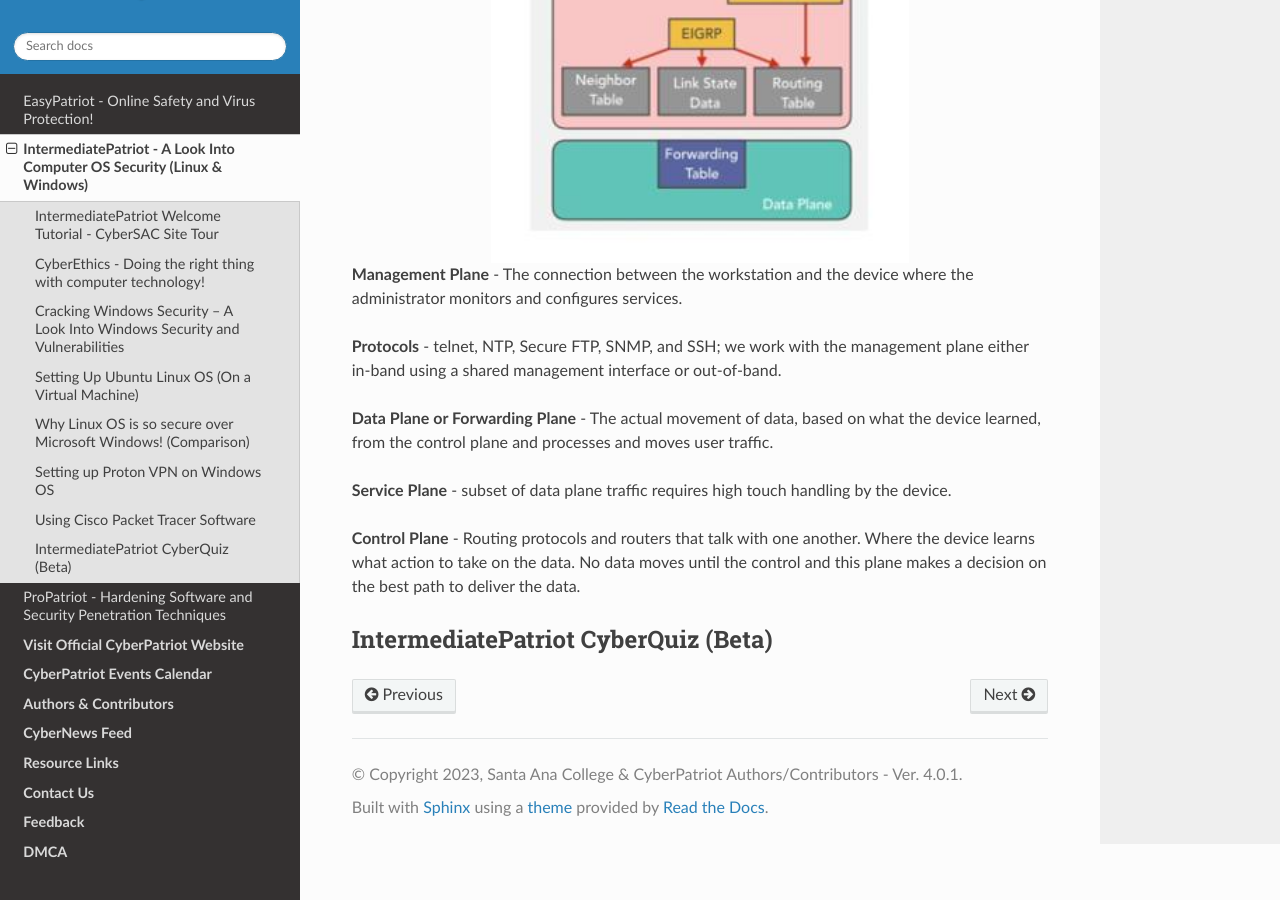
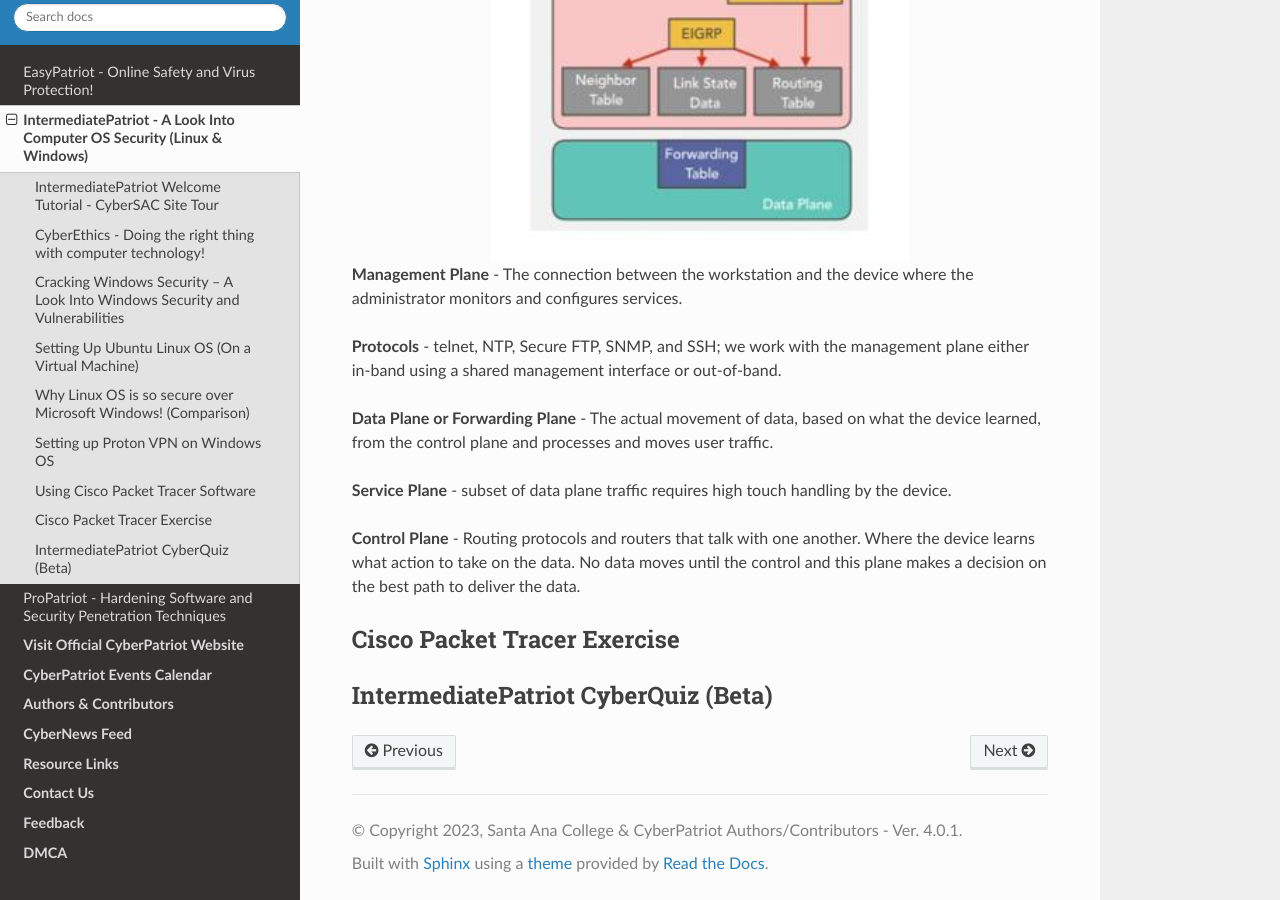
Before and after one commit to natt96z/cybersac, a Sphinx documentation site: the page built from docs/source/MediumCybersac.rst, in a window 1280 px wide and 900 px high, scrolled down 17863 px. Built offline with Sphinx 7.4.7 and the Read the Docs theme 2.0.0, drawn with Linux system fonts in a browser that asks for light colours; a script that is not in the unit is left out.

Commit message:
Update MediumCybersac.rst

```diff
--- a/docs/source/MediumCybersac.rst
+++ b/docs/source/MediumCybersac.rst
@@ -326,6 +326,14 @@ A picture containing graphical user interface
 
 **Control Plane** - Routing protocols and routers that talk with one another. Where the device learns what action to take on the data. No data moves until the control and this plane makes a decision on the best path to deliver the data.
 
+Cisco Packet Tracer Exercise
+~~~~~~~~~~~~~~~~~~~~~~~~~~~~~~~~~~~~~~~~~~~~~~
+
+
+
+
+
+
 IntermediatePatriot CyberQuiz (Beta)
 ~~~~~~~~~~~~~~~~~~~~~~~~~~~~~~~~~~~~~~~~~~~~~
 
```
